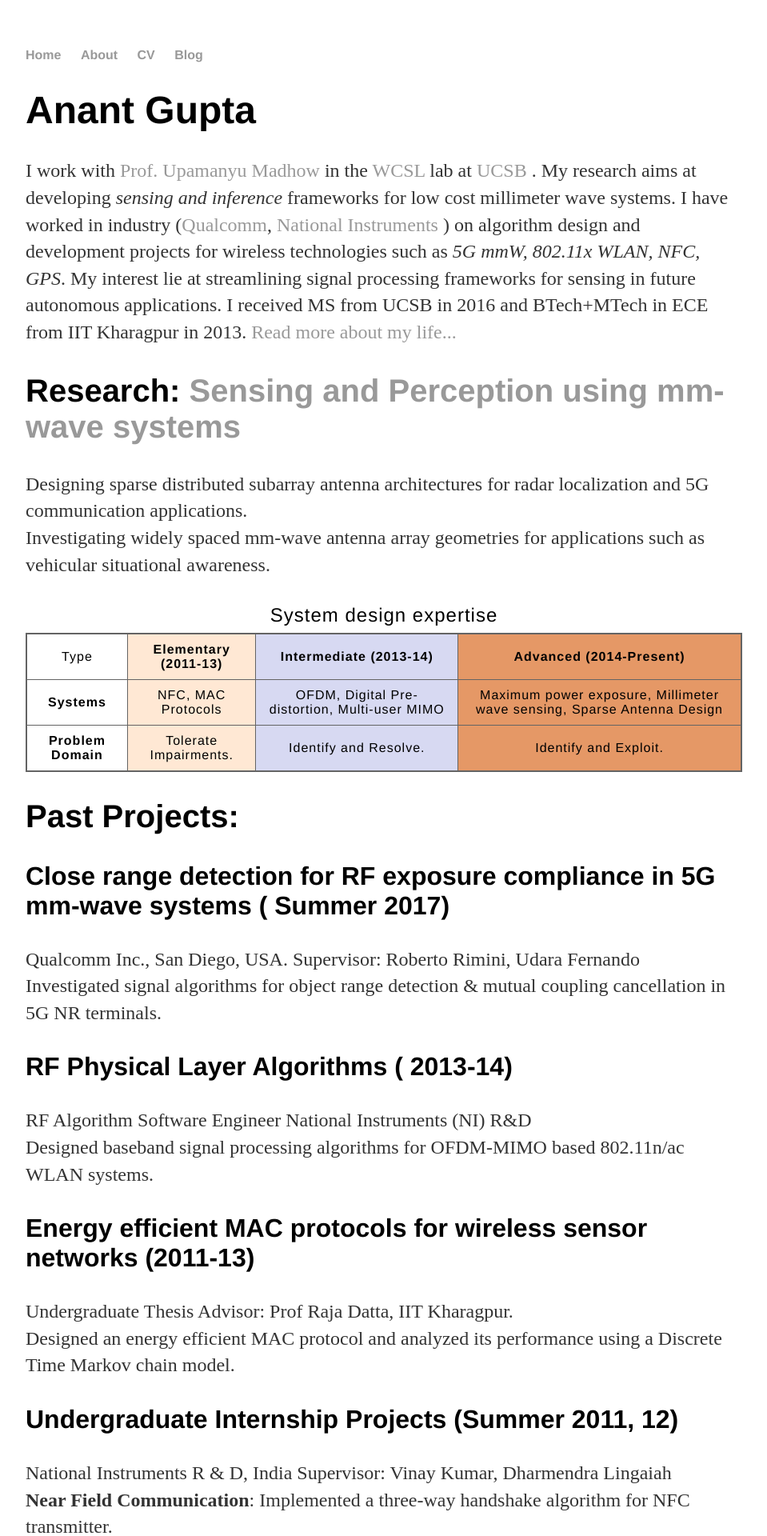
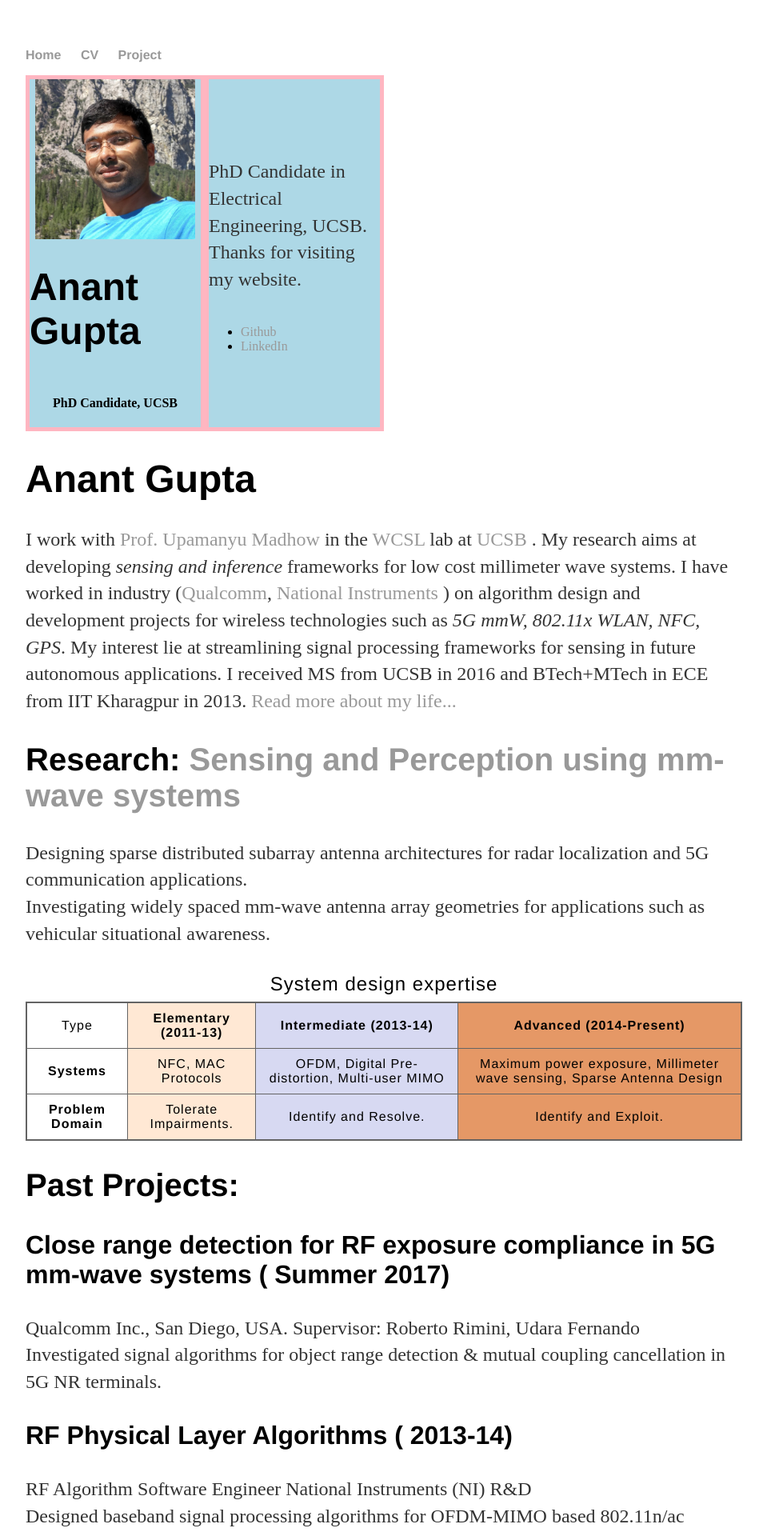
Before and after one commit to anantgupt/anantgupt.github.io, a Jekyll site: the page built from index.html, in a window 1280 px wide. Shown: the top 1920 px of the page at 80% size, without its empty margins (160-1119 px from the left). Built offline with Jekyll 4.4.1, drawn with Linux system fonts in a browser that asks for light colours.

Commit message:
added profile pic

```diff
--- a/_layouts/default.html
+++ b/_layouts/default.html
@@ -9,9 +9,8 @@
     <nav>
       <ul>
         <li><a href="/">Home</a></li>
-        <li><a href="/about">About</a></li>
-        <li><a href="/cv">CV</a></li>
-        <li><a href="/blog">Blog</a></li>
+        <li><a href="/files/anant_cv.pdf"target="_blank">CV</a></li>
+        <li><a href="https://wcsl.ece.ucsb.edu/mm-wave-imaging"target="_blank">Project</a></li>
       </ul>
     </nav>
     <div class="container">
@@ -22,7 +21,7 @@
 			<footer>
 	    		<ul>
 	        		<li><a href="mailto:anantgupta@ucsb.edu">email</a></li>
-        		  <li><a href="https://github.ucsb.edu/anant">github.ucsb.edu/anant</a></li>
+        		  <li><a href="https://github.ucsb.edu/anant"target="_blank">github.ucsb.edu/anant</a></li>
 				</ul>
 			</footer>
 		</body>
--- a/css/main.css
+++ b/css/main.css
@@ -75,6 +75,35 @@ table {
     font-family:'Helvetica', 'Arial', 'Sans-Serif';
 }
 
+.wrapper {
+  background-color: lightpink;
+
+  max-width: 50%;
+  display: flex;
+  flex-direction: row;
+  height: 80%;
+}
+
+.left, .right {
+  background-color: lightblue;
+
+  margin: 5px;
+  max-width: 50%;
+  flex: 1;
+  display: flex;
+  flex-direction: column;
+  justify-content: center;
+}
+
+.left {
+  align-items: center;
+  justify-content: center;
+}
+
+.profile-picture {
+  border-radius: 50%;
+}
+
 td,
 th {
     border: 1px solid rgb(100, 100, 100);
--- a/index.html
+++ b/index.html
@@ -2,6 +2,24 @@
 layout: default
 title: Anant Gupta, UCSB
 ---
+  <div class="wrapper">
+    <div class="left">
+      <img src="img/sequioa.jpg" width="200"/>
+      <h1>Anant Gupta</h1>
+      <h4>PhD Candidate, UCSB</h4>
+    </div>
+	 <div class="right">
+      <p class="bio">
+        PhD Candidate in Electrical Engineering, UCSB.
+        Thanks for visiting my website.
+      </p>
+      <ul class="social-links">
+        <li><a href="https://github.com/anantgupt">Github</a></li>
+        <li><a href="https://www.linkedin.com/in/anant-gupta-66411a15">LinkedIn</a></li>
+      </ul>
+    </div>
+	</div>
+
 <div class="blurb">
   <h1>Anant Gupta</h1>
   <p>I work with <a href="https://wcsl.ece.ucsb.edu/people/upamanyu-madhow"target="_blank"> Prof. Upamanyu Madhow </a> in the <a href="https://wcsl.ece.ucsb.edu/"target="_blank"> WCSL </a> lab at <a href = "https://www.ucsb.edu/"target="_blank"> UCSB </a>.
```
Also changed, not shown: img/sequioa.jpg (added), img/udaipur.jpg (added), 1 other file.
